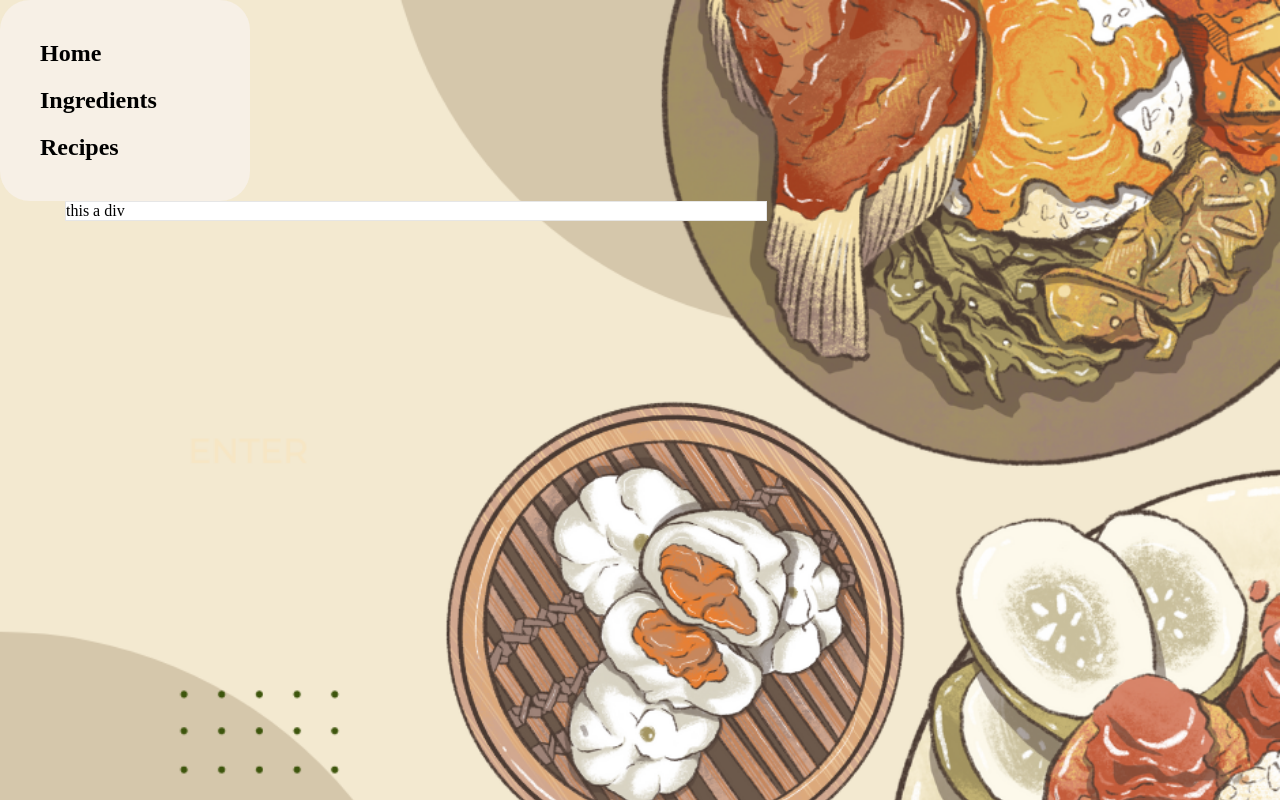
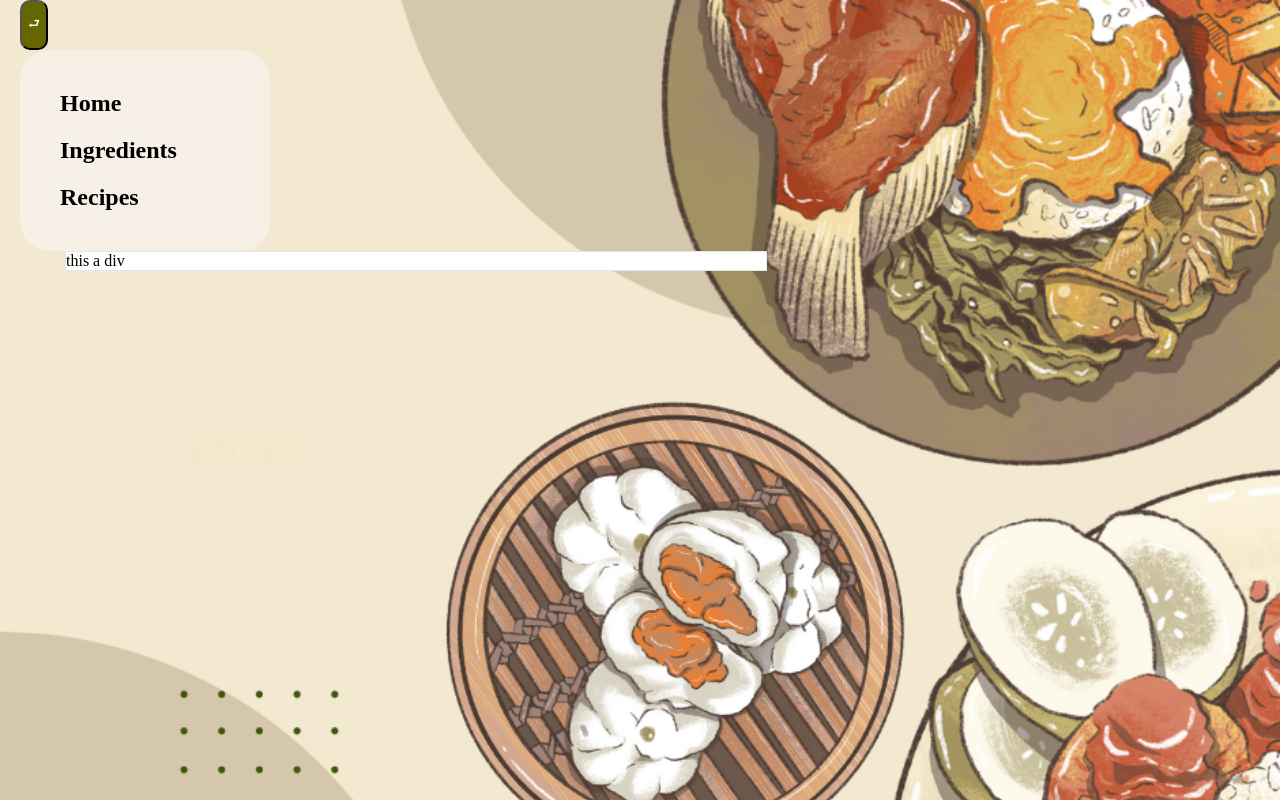
Before and after one commit to WebDevTheresa/Cooking-Companion, a React (Create React App) app in the folder client/: page /UserLikes in a window 1280 px wide. Built offline with nearby package versions, Linux system fonts and the light colour scheme.

Commit message:
back button added

```diff
--- a/client/src/UserLikes.js
+++ b/client/src/UserLikes.js
@@ -1,12 +1,18 @@
 import styled from 'styled-components';
 import React from 'react';
 import cooking from './pictures/cooking.png';
+import { useNavigate } from 'react-router-dom';
 import Sidebar from './SideBar';
 import { Link, NavLink } from 'react-router-dom';
 
 const UserLikes = () => {
+  const navigate = useNavigate();
+  const returnHome = () => {
+    navigate(`/LoadRecipe`);
+  };
   return (
     <MainWrapper>
+      <Backbutton onClick={returnHome}>⮐</Backbutton>
       <Wrapper>
         <NavigationLink to="/"> Home</NavigationLink>
         <NavigationLink to="/FoodSelection"> Ingredients</NavigationLink>
@@ -55,6 +61,7 @@ const NavigationLink = styled(NavLink)`
 `;
 const Wrapper = styled.div`
   display: flex;
+  margin-left: 20px;
   flex-direction: column;
   justify-content: space-between;
   width: 190px;
@@ -62,4 +69,15 @@ const Wrapper = styled.div`
   padding: 30px;
   border-radius: 30px;
 `;
+
+const Backbutton = styled.button`
+  background-color: #666600;
+  margin-left: 20px;
+  height: 50px;
+  text-align: center;
+  background-size: 200% auto;
+  color: white;
+  border-radius: 10px;
+  display: block;
+`;
 export default UserLikes;
```
